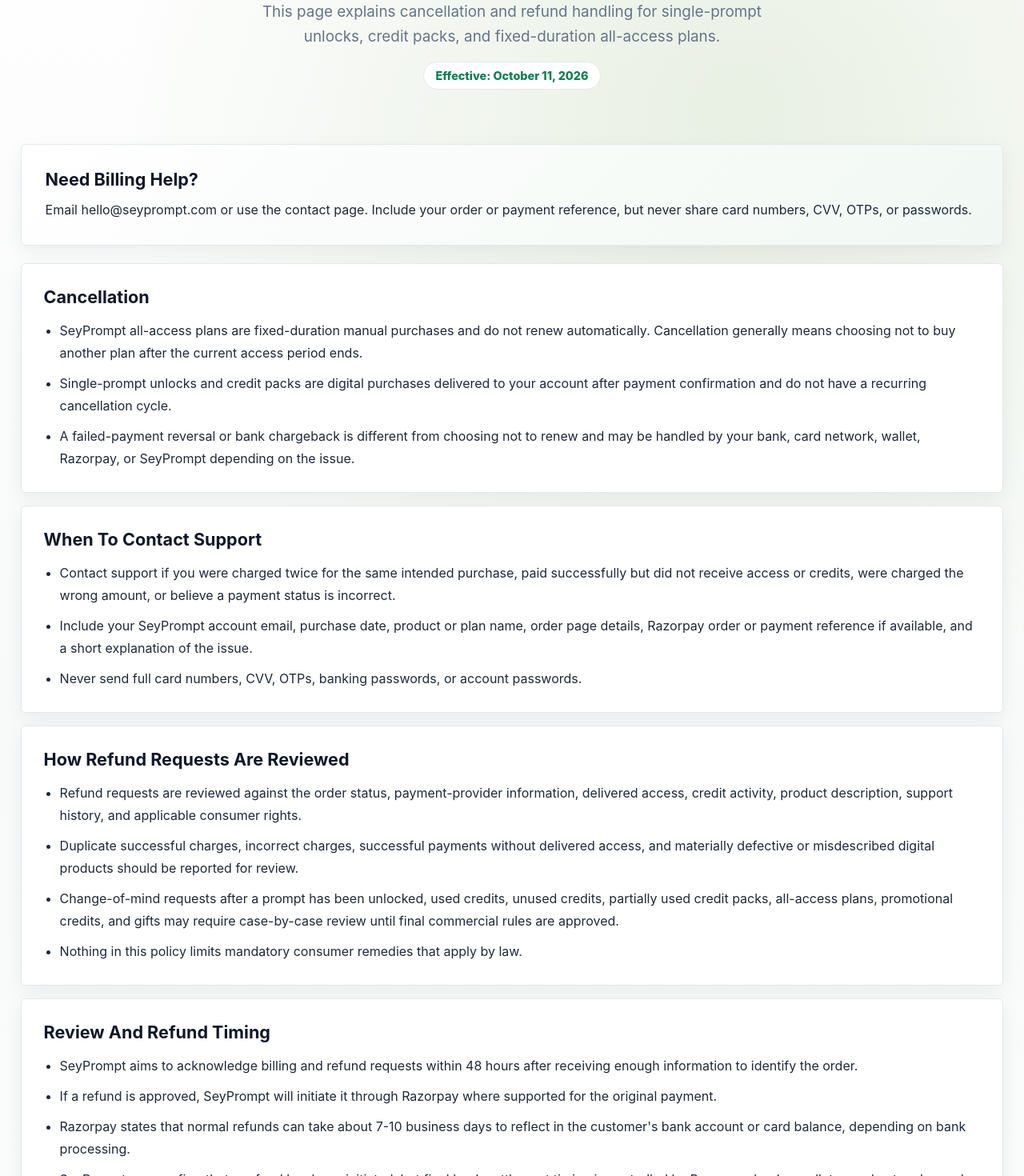
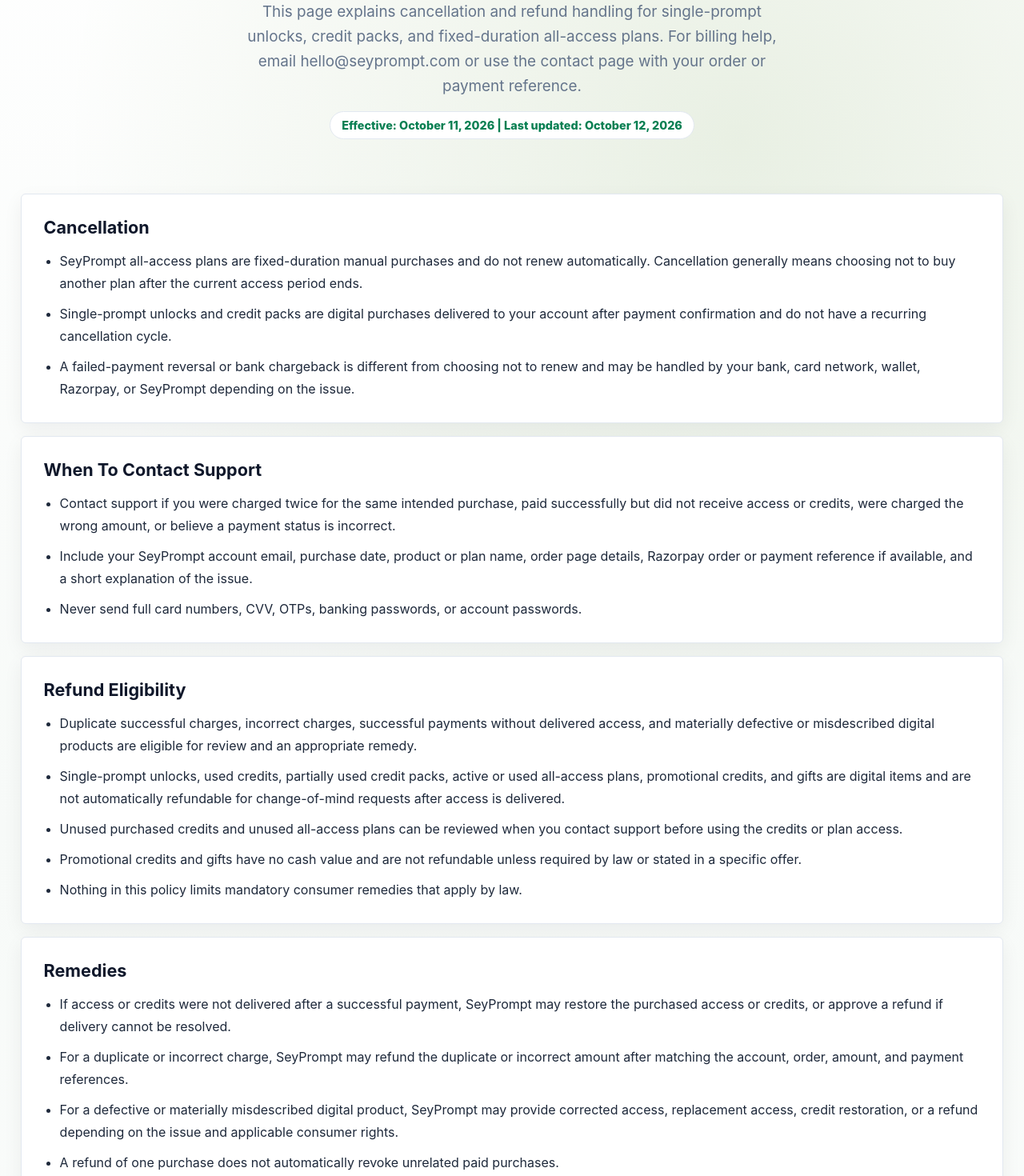
Before and after one commit to SeyPrompt/seyprompt-frontend, a Next.js app: page /refund-policy in a window 1280 px wide. Shown: the part 260-1730 px from the top of the page at 80% size. Built offline with nearby package versions, Linux system fonts and the light colour scheme; no server answers; what @posthog/react would draw is missing.

Commit message:
Polish legal policy presentation

```diff
--- a/app/refund-policy/page.js
+++ b/app/refund-policy/page.js
@@ -1,6 +1,6 @@
 import Link from "next/link";
 import { createPageMetadata } from "@/lib/seo";
-import { POLICY_EFFECTIVE_DATE, SUPPORT_EMAIL } from "@/lib/policy-info";
+import { policyDateLabel, SUPPORT_EMAIL } from "@/lib/policy-info";
 
 export const metadata = createPageMetadata({
   title: "Refund & Cancellation Policy",
@@ -27,20 +27,31 @@
     ]
   },
   {
-    title: "How Refund Requests Are Reviewed",
+    title: "Refund Eligibility",
     items: [
-      "Refund requests are reviewed against the order status, payment-provider information, delivered access, credit activity, product description, support history, and applicable consumer rights.",
-      "Duplicate successful charges, incorrect charges, successful payments without delivered access, and materially defective or misdescribed digital products should be reported for review.",
-      "Change-of-mind requests after a prompt has been unlocked, used credits, unused credits, partially used credit packs, all-access plans, promotional credits, and gifts may require case-by-case review until final commercial rules are approved.",
+      "Duplicate successful charges, incorrect charges, successful payments without delivered access, and materially defective or misdescribed digital products are eligible for review and an appropriate remedy.",
+      "Single-prompt unlocks, used credits, partially used credit packs, active or used all-access plans, promotional credits, and gifts are digital items and are not automatically refundable for change-of-mind requests after access is delivered.",
+      "Unused purchased credits and unused all-access plans can be reviewed when you contact support before using the credits or plan access.",
+      "Promotional credits and gifts have no cash value and are not refundable unless required by law or stated in a specific offer.",
       "Nothing in this policy limits mandatory consumer remedies that apply by law."
+    ]
+  },
+  {
+    title: "Remedies",
+    items: [
+      "If access or credits were not delivered after a successful payment, SeyPrompt may restore the purchased access or credits, or approve a refund if delivery cannot be resolved.",
+      "For a duplicate or incorrect charge, SeyPrompt may refund the duplicate or incorrect amount after matching the account, order, amount, and payment references.",
+      "For a defective or materially misdescribed digital product, SeyPrompt may provide corrected access, replacement access, credit restoration, or a refund depending on the issue and applicable consumer rights.",
+      "A refund of one purchase does not automatically revoke unrelated paid purchases."
     ]
   },
   {
     title: "Review And Refund Timing",
     items: [
       "SeyPrompt aims to acknowledge billing and refund requests within 48 hours after receiving enough information to identify the order.",
-      "If a refund is approved, SeyPrompt will initiate it through Razorpay where supported for the original payment.",
-      "Razorpay states that normal refunds can take about 7-10 business days to reflect in the customer's bank account or card balance, depending on bank processing.",
+      "Refund reviews are handled as quickly as reasonably possible after the required order and payment details are available.",
+      "If a refund is approved, SeyPrompt aims to initiate it through Razorpay within 7 business days, where supported for the original payment.",
+      "Razorpay customer guidance says refunds or failed-order credits generally reflect in the bank account within 5-7 business days after initiation or order failure, subject to payment method and bank processing.",
       "SeyPrompt can confirm that a refund has been initiated, but final bank settlement timing is controlled by Razorpay, banks, wallets, card networks, and payment rails."
     ]
   },
@@ -49,7 +60,7 @@
     items: [
       "If a refund is approved for a single-prompt unlock or all-access plan, the related access may be removed for the refunded purchase.",
       "If a refund is approved for credits, SeyPrompt may reverse the related credit balance or credit activity for the refunded purchase where possible.",
-      "A refund of one purchase does not automatically revoke unrelated paid purchases."
+      "If a payment is reversed by a bank, card network, wallet, or Razorpay, related access or credits may be removed for that purchase."
     ]
   },
   {
@@ -73,24 +84,18 @@
             <p>
               This page explains cancellation and refund handling for
               single-prompt unlocks, credit packs, and fixed-duration
-              all-access plans.
+              all-access plans. For billing help, email{" "}
+              <a href={`mailto:${SUPPORT_EMAIL}`}>{SUPPORT_EMAIL}</a> or use the{" "}
+              <Link href="/contact">contact page</Link> with your order or
+              payment reference.
             </p>
-            <span className="legal-updated">Effective: {POLICY_EFFECTIVE_DATE}</span>
+            <span className="legal-updated">{policyDateLabel}</span>
           </div>
         </div>
       </section>
 
       <section className="section">
         <div className="container legal-container legal-stack">
-          <div className="panel legal-summary">
-            <h2>Need Billing Help?</h2>
-            <p>
-              Email <a href={`mailto:${SUPPORT_EMAIL}`}>{SUPPORT_EMAIL}</a> or use
-              the <Link href="/contact">contact page</Link>. Include your order
-              or payment reference, but never share card numbers, CVV, OTPs, or passwords.
-            </p>
-          </div>
-
           <div className="legal-content">
             {sections.map((section) => (
               <article className="card legal-card" key={section.title}>
--- a/components/user-dashboard.jsx
+++ b/components/user-dashboard.jsx
@@ -360,7 +360,11 @@
                   </label>
                 ))}
               </div>
-              <p className="dashboard-policy-note">* Terms and conditions apply.</p>
+              <p className="dashboard-policy-note">
+                Prices shown are the SeyPrompt checkout total before payment.
+                All-access starts when payment is confirmed and does not renew
+                automatically.
+              </p>
               <button
                 className="button dashboard-plan-submit"
                 disabled={checkoutLoading || Boolean(activeSubscription)}
--- a/lib/policy-info.js
+++ b/lib/policy-info.js
@@ -1,5 +1,6 @@
-export const POLICY_VERSION = "2026-10-11";
+export const POLICY_VERSION = "2026-10-12";
 export const POLICY_EFFECTIVE_DATE = "October 11, 2026";
+export const POLICY_LAST_UPDATED_DATE = "October 12, 2026";
 export const SUPPORT_EMAIL = "hello@seyprompt.com";
 export const CUSTOMER_CARE_EMAIL = SUPPORT_EMAIL;
 export const LEGAL_OPERATOR_DISPLAY = "Sey Ventures Pvt Ltd";
@@ -11,6 +12,11 @@
   email: SUPPORT_EMAIL
 };
 
+export const policyDateLabel =
+  POLICY_EFFECTIVE_DATE === POLICY_LAST_UPDATED_DATE
+    ? `Effective: ${POLICY_EFFECTIVE_DATE}`
+    : `Effective: ${POLICY_EFFECTIVE_DATE} | Last updated: ${POLICY_LAST_UPDATED_DATE}`;
+
 export const policyLinks = [
   { href: "/privacy-policy", label: "Privacy Policy" },
   { href: "/terms-of-use", label: "Terms & Conditions" },
```
Also changed, not shown: app/contact/page.js (+9 -6 lines), app/privacy-policy/page.js (+4 -14 lines), app/shipping-policy/page.js (+16 -15 lines), app/terms-of-use/page.js (+8 -17 lines), components/PromptCheckoutModal.jsx (+5 -2 lines), 2 other files (tests, documents, lock files or other folders).
